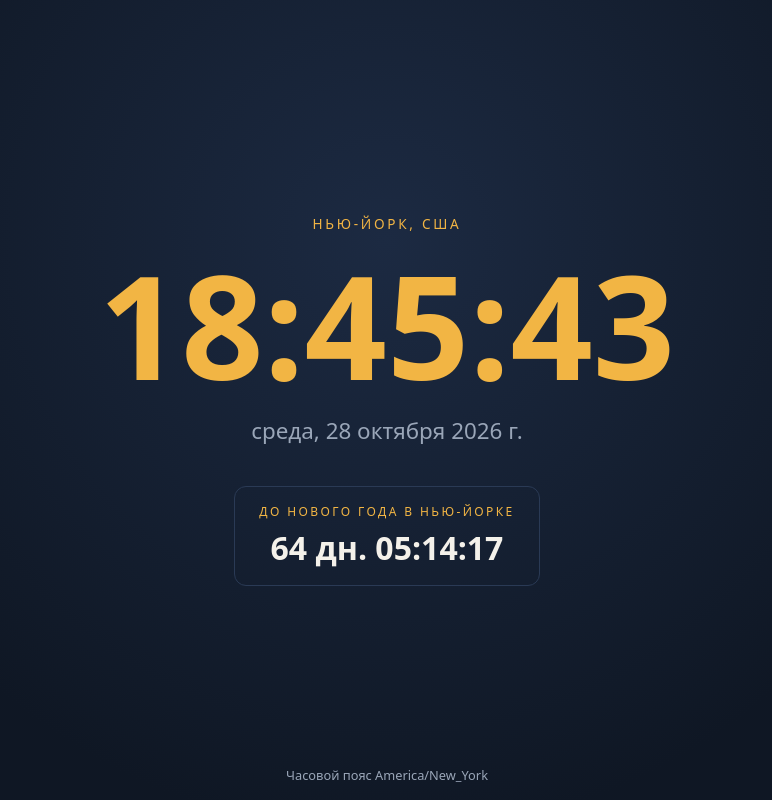
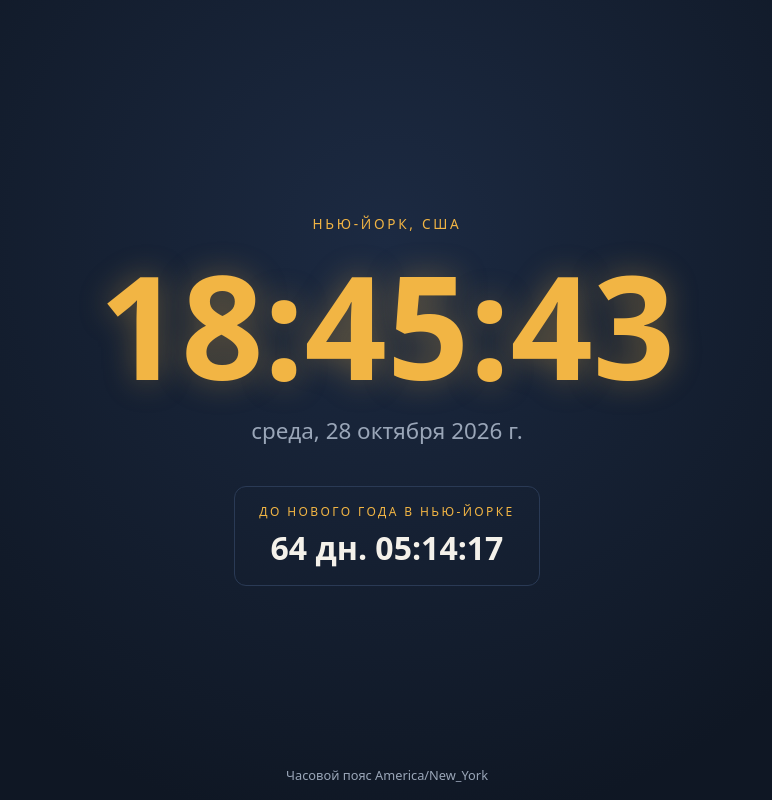
Before and after one commit to valentin77777/TestAI, a plain HTML site: page index.html in a window 1280 px wide. Shown: the whole page, without its empty margins (253-1025 px from the left). Drawn offline with Linux system fonts and the light colour scheme.

Commit message:
Bring back the gold glow on the clock
Co-Authored-By: Claude Opus 5.5 <noreply@anthropic.com>
Claude-Session: https://claude.ai/code/session_01CaHKRvhy7GgyzJLsTnVbWo

```diff
--- a/index.html
+++ b/index.html
@@ -18,7 +18,7 @@
     #time {
       font-size: clamp(3rem, 16vw, 9rem); font-weight: 700;
       font-variant-numeric: tabular-nums; line-height: 1.1; margin: 12px 0;
-      color: var(--accent);
+      color: var(--accent); text-shadow: 0 0 32px rgba(242, 181, 68, .35);
     }
     #date { font-size: clamp(1rem, 4vw, 1.4rem); color: var(--muted); }
     .countdown { margin-top: 40px; padding: 16px 24px; border: 1px solid #2a3a55; border-radius: 12px; display: inline-block; }
```
